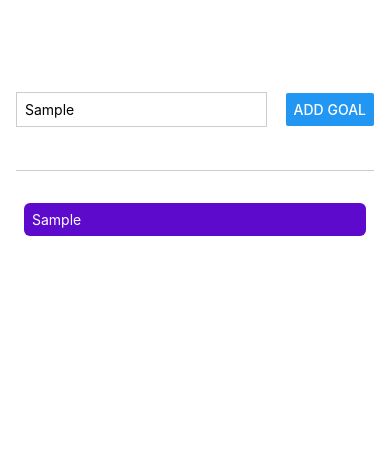
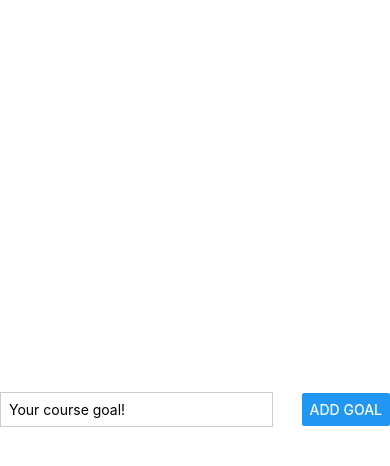
Before and after one commit to nickassembly/ReactNative, a React Native app in the folder RNCourse/: screen / in a window 390 px wide. Both pictures are taken after typing "Sample" into the empty fields and a click on the button "ADD GOAL". Shown: the top 466 px of the page. Built offline with nearby package versions, Linux system fonts and the light colour scheme.

Commit message:
Added filter method for delete

```diff
--- a/RNCourse/App.js
+++ b/RNCourse/App.js
@@ -1,5 +1,5 @@
 import { useState } from 'react';
-import { StyleSheet, View, FlatList } from 'react-native';
+import { StyleSheet, View, FlatList, Button } from 'react-native';
 
 import GoalItem from './components/GoalItem';
 import GoalInput from './components/GoalInput';
@@ -7,22 +7,34 @@ import GoalInput from './components/GoalInput';
 export default function App() {
 
 const [courseGoals, setCourseGoals] = useState([]);
+const [modalIsVisible, setModalIsVisible] = useState(false);
+
+function startAddGoalHandler() {
+  setModalIsVisible(true);
+}
 
   function addGoalHandler(enteredGoalText) {
     setCourseGoals(currentCourseGoals => [...currentCourseGoals,
-    { text: enteredGoalText, key: Math.random().toString() }
+    { text: enteredGoalText, id: Math.random().toString() }
     ]);
   };
 
+  function deleteGoalHandler(id) {
+   setCourseGoals(currentCourseGoals => {
+    return currentCourseGoals.filter((goal) => goal.id !== id);
+   });
+  }
+
   return (
     <View style={styles.appContainer}>
+      <Button title='Add New Goal' color="#5e0acc" onPress={startAddGoalHandler} />
        <GoalInput
        onAddGoal={addGoalHandler}
        />
       <View style={styles.goalsContainer}>
         <FlatList data={courseGoals}
           renderItem={(itemData) => {
-            return <GoalItem text={itemData.item.text}/>;
+            return <GoalItem text={itemData.item.text} id={itemData.item.id} onDeleteItem={deleteGoalHandler}/>;
           }}
           keyExtractor={(item, index) => {
             return item.id;
--- a/RNCourse/components/GoalInput.js
+++ b/RNCourse/components/GoalInput.js
@@ -1,5 +1,5 @@
 import { useState } from 'react';
-import { StyleSheet, View, TextInput, Button} from 'react-native';
+import { StyleSheet, View, TextInput, Button, Modal } from 'react-native';
 
 function GoalInput(props) {
     const [enteredGoalText, setEnteredGoalText] = useState('');
@@ -14,10 +14,12 @@ function GoalInput(props) {
     }
 
     return (
+        <Modal>
             <View style={styles.inputContainer}>
-            <TextInput style={styles.textInput} placeholder='Your course goal!' onChangeText={goalInputHandler} />
+                <TextInput style={styles.textInput} placeholder='Your course goal!' onChangeText={goalInputHandler} value={enteredGoalText} />
                 <Button title="Add Goal" onPress={addGoalHandler} />
             </View>
+        </Modal>
     )
 }
 
--- a/RNCourse/components/GoalItem.js
+++ b/RNCourse/components/GoalItem.js
@@ -1,9 +1,13 @@
-import { StyleSheet, View, Text} from 'react-native';
+import { StyleSheet, View, Text, Pressable } from 'react-native';
 
 function GoalItem(props) {
   return (
     <View style={styles.goalItem}>
+      <Pressable android_ripple={{ color: '#210644' }}
+                onPress={props.onDeleteItem.bind(this, props.id)}
+                >
         <Text style={styles.goalText}>{props.text}</Text>
+      </Pressable>
     </View>
   )
 };
@@ -13,11 +17,14 @@ export default GoalItem;
 const styles = StyleSheet.create({
   goalItem: {
     margin: 8,
-        padding: 8,
     borderRadius: 6,
     backgroundColor: '#5e0acc',
   },
+  pressedItem: {
+  opacity: 0.5
+  },
   goalText: {
+    padding: 8,
     color: 'white'
   }
 });
```
Lines whose indentation alone changed are shown as unchanged.
